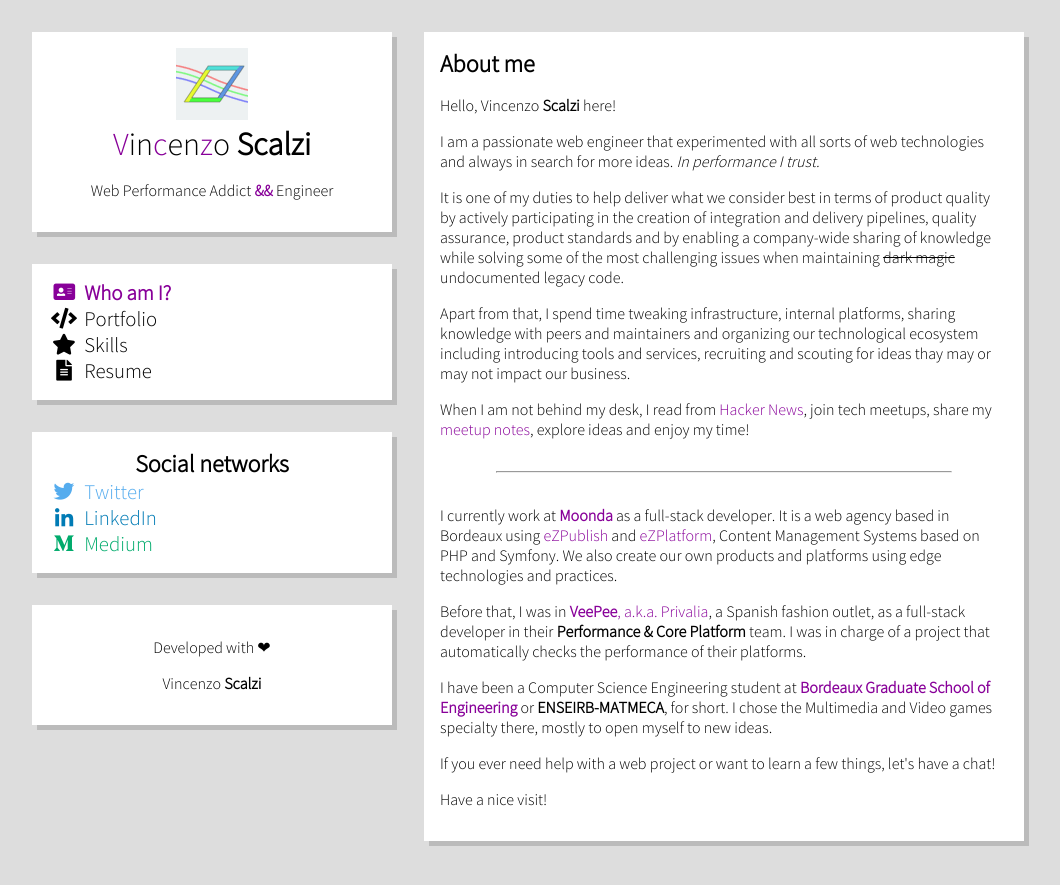
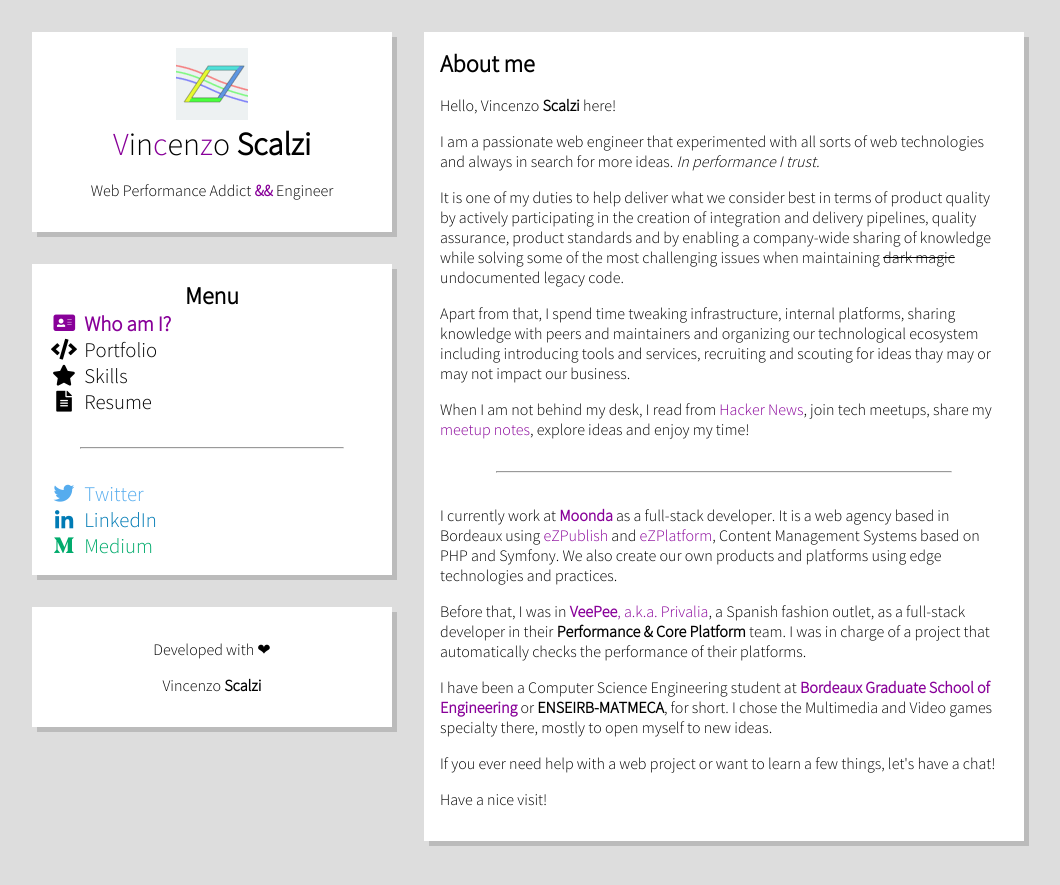
Before and after one commit to vcz-fr/Website, a Jekyll site: the page built from index.html, in a window 1280 px wide. Shown: the top 885 px of the page, without its empty margins (112-1172 px from the left). Built offline with Jekyll 4.4.1, drawn with Linux system fonts in a browser that asks for light colours.

Commit message:
[Feature] Grouped navigation links

```diff
--- a/_includes/leftcolumn.html
+++ b/_includes/leftcolumn.html
@@ -1,6 +1,5 @@
 <div id="menu">
     {% include partials/title.html %}
     {% include partials/navigation.html %}
-    {% include partials/social.html %}
     {% include partials/footer.html additional-class="sm-hide" %}
 </div>
--- a/_includes/partials/navigation.html
+++ b/_includes/partials/navigation.html
@@ -1,7 +1,12 @@
 <nav class="card links">
+    <h2 class="text-center">Menu</h2>
     {% for item in site.data.navigation %}
     <a {% if page.active == item.name %}class="active"{% endif %} href="{{item.url}}">
         <span class="icon">{{item.icon}}</span> {{item.text}}
     </a>
     {% endfor %}
+    <hr>
+    {% if site.data.social.twitter %}<a href="https://twitter.com/{{site.data.social.twitter}}" style=color:#55acee><span class="icon"></span> Twitter</a>{% endif %}
+    {% if site.data.social.linkedin %}<a href="https://linkedin.com/in/{{site.data.social.linkedin}}" style=color:#007bb5><span class="icon"></span> LinkedIn</a>{% endif %}
+    {% if site.data.social.medium %}<a href="https://medium.com/@{{site.data.social.medium}}" style=color:#00ab6c><span class="icon"></span> Medium</a>{% endif %}
 </nav>
--- a/_includes/partials/social.html
+++ /dev/null
@@ -1,8 +0,0 @@
-<div class="card">
-    <h2 class="text-center">Social networks</h2>
-    <div class="links">
-        {% if site.data.social.twitter %}<a href="https://twitter.com/{{site.data.social.twitter}}" style=color:#55acee><span class="icon"></span> Twitter</a>{% endif %}
-        {% if site.data.social.linkedin %}<a href="https://linkedin.com/in/{{site.data.social.linkedin}}" style=color:#007bb5><span class="icon"></span> LinkedIn</a>{% endif %}
-        {% if site.data.social.medium %}<a href="https://medium.com/@{{site.data.social.medium}}" style=color:#00ab6c><span class="icon"></span> Medium</a>{% endif %}
-    </div>
-</div>
```
